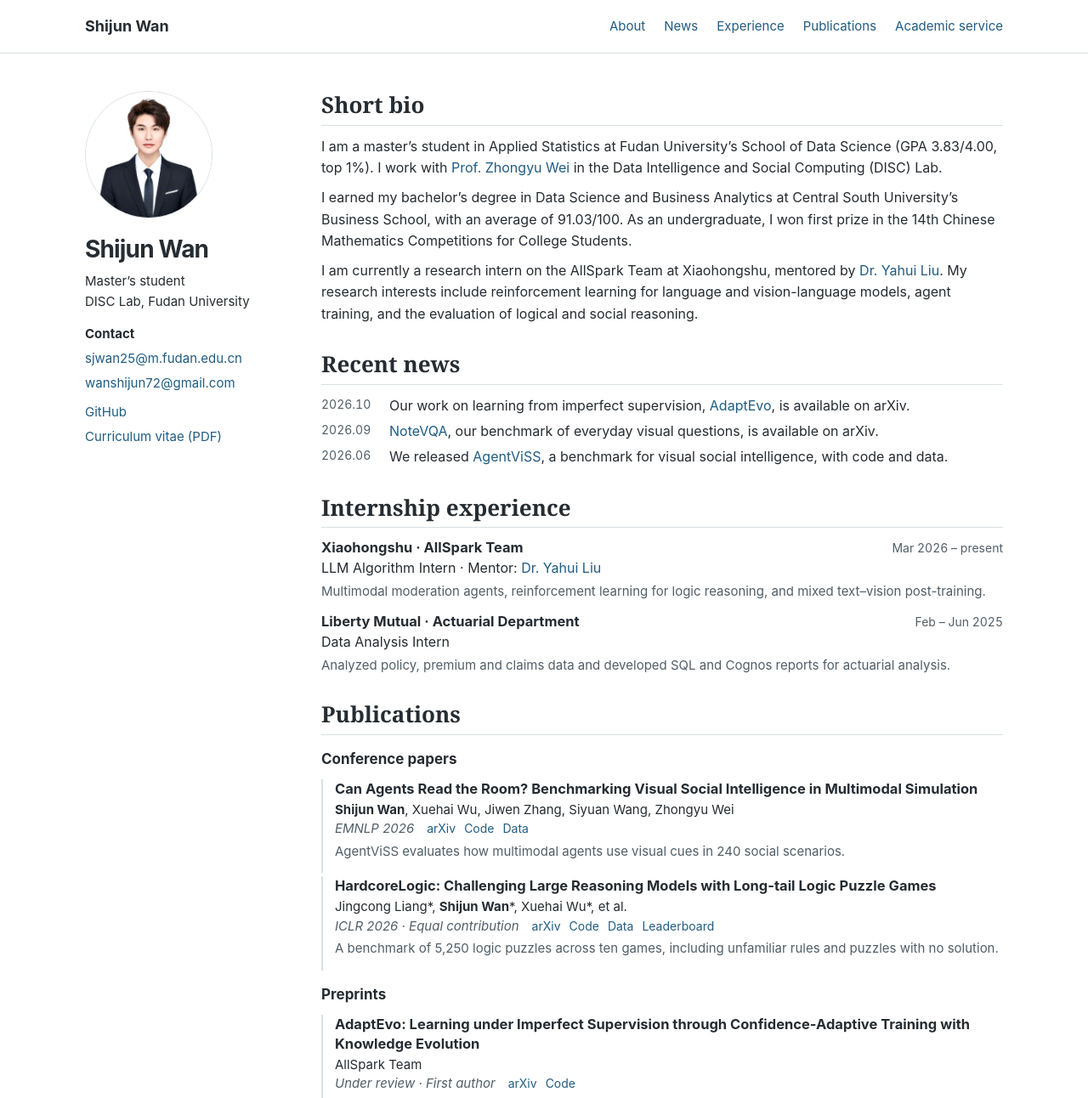
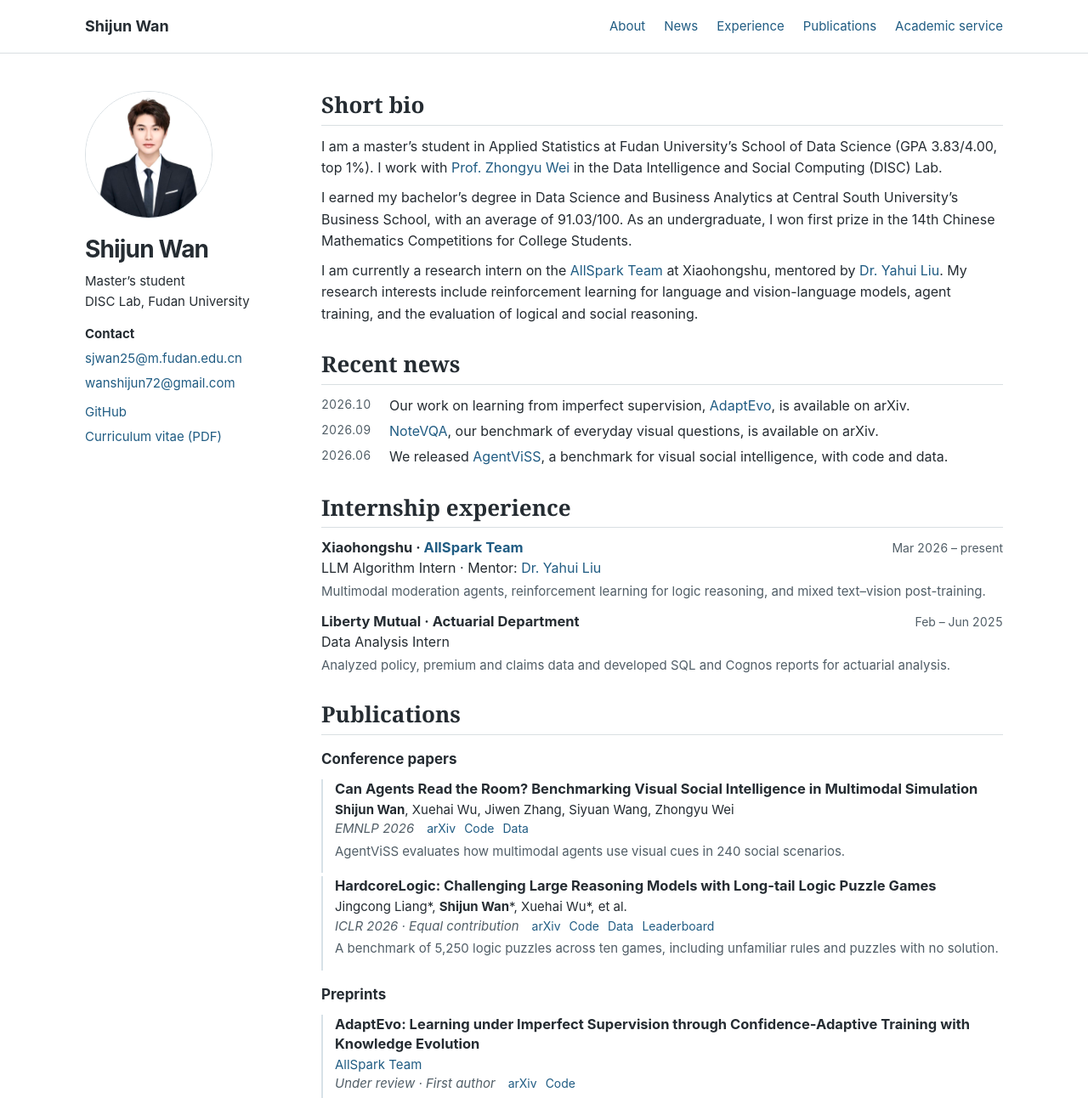
Before and after one commit to JunsWan/junswan.github.io, a plain HTML site: page index.html in a window 1280 px wide. Shown: the top 1292 px of the page at 85% size. Drawn offline with Linux system fonts and the light colour scheme.

Commit message:
Link AllSpark Team mentions to its Hugging Face profile

```diff
--- a/index.html
+++ b/index.html
@@ -17,20 +17,20 @@
 <section id="about"><h2>Short bio</h2>
 <p>I am a master’s student in Applied Statistics at Fudan University’s School of Data Science (GPA 3.83/4.00, top 1%). I work with <a href="https://scholar.google.com/citations?user=AjLDxxgAAAAJ&amp;hl=en">Prof. Zhongyu Wei</a> in the Data Intelligence and Social Computing (DISC) Lab.</p>
 <p>I earned my bachelor’s degree in Data Science and Business Analytics at Central South University’s Business School, with an average of 91.03/100. As an undergraduate, I won first prize in the 14th Chinese Mathematics Competitions for College Students.</p>
-<p>I am currently a research intern on the AllSpark Team at Xiaohongshu, mentored by <a href="https://yhlleo.github.io/">Dr. Yahui Liu</a>. My research interests include reinforcement learning for language and vision-language models, agent training, and the evaluation of logical and social reasoning.</p>
+<p>I am currently a research intern on the <a href="https://huggingface.co/AllSpark-Research">AllSpark Team</a> at Xiaohongshu, mentored by <a href="https://yhlleo.github.io/">Dr. Yahui Liu</a>. My research interests include reinforcement learning for language and vision-language models, agent training, and the evaluation of logical and social reasoning.</p>
 </section>
 <section id="news"><h2>Recent news</h2>
 <ul class="news"><li><time>2026.10</time><div>Our work on learning from imperfect supervision, <a href="https://arxiv.org/abs/2610.11354">AdaptEvo</a>, is available on arXiv.</div></li><li><time>2026.09</time><div><a href="https://arxiv.org/abs/2609.15695">NoteVQA</a>, our benchmark of everyday visual questions, is available on arXiv.</div></li><li><time>2026.06</time><div>We released <a href="https://github.com/JunsWan/AgentViSS">AgentViSS</a>, a benchmark for visual social intelligence, with code and data.</div></li></ul>
 </section>
 <section id="experience"><h2>Internship experience</h2>
-<article class="record"><div class="record-top"><h3>Xiaohongshu · AllSpark Team</h3><span>Mar 2026 – present</span></div><div>LLM Algorithm Intern · Mentor: <a href="https://yhlleo.github.io/">Dr. Yahui Liu</a></div><p>Multimodal moderation agents, reinforcement learning for logic reasoning, and mixed text–vision post-training.</p></article><article class="record"><div class="record-top"><h3>Liberty Mutual · Actuarial Department</h3><span>Feb – Jun 2025</span></div><div>Data Analysis Intern</div><p>Analyzed policy, premium and claims data and developed SQL and Cognos reports for actuarial analysis.</p></article>
+<article class="record"><div class="record-top"><h3>Xiaohongshu · <a href="https://huggingface.co/AllSpark-Research">AllSpark Team</a></h3><span>Mar 2026 – present</span></div><div>LLM Algorithm Intern · Mentor: <a href="https://yhlleo.github.io/">Dr. Yahui Liu</a></div><p>Multimodal moderation agents, reinforcement learning for logic reasoning, and mixed text–vision post-training.</p></article><article class="record"><div class="record-top"><h3>Liberty Mutual · Actuarial Department</h3><span>Feb – Jun 2025</span></div><div>Data Analysis Intern</div><p>Analyzed policy, premium and claims data and developed SQL and Cognos reports for actuarial analysis.</p></article>
 </section>
 <section id="research"><h2>Publications</h2>
 <h3 class="subhead">Conference papers</h3>
 <article class="paper"><h4 lang="en"><a href="https://arxiv.org/abs/2606.15152">Can Agents Read the Room? Benchmarking Visual Social Intelligence in Multimodal Simulation</a></h4><div class="authors" lang="en"><strong>Shijun Wan</strong>, Xuehai Wu, Jiwen Zhang, Siyuan Wang, Zhongyu Wei</div><div class="publine"><em>EMNLP 2026</em><span class="resources"><a href="https://arxiv.org/abs/2606.15152">arXiv</a> <a href="https://github.com/JunsWan/AgentViSS">Code</a> <a href="https://huggingface.co/datasets/JunsWan/AgentViSS">Data</a></span></div><p>AgentViSS evaluates how multimodal agents use visual cues in 240 social scenarios.</p></article>
 <article class="paper"><h4 lang="en"><a href="https://arxiv.org/abs/2510.12563">HardcoreLogic: Challenging Large Reasoning Models with Long-tail Logic Puzzle Games</a></h4><div class="authors" lang="en">Jingcong Liang*, <strong>Shijun Wan</strong>*, Xuehai Wu*, et al.</div><div class="publine"><em>ICLR 2026 · Equal contribution</em><span class="resources"><a href="https://arxiv.org/abs/2510.12563">arXiv</a> <a href="https://github.com/ljcleo/hardcore-logic">Code</a> <a href="https://huggingface.co/datasets/xhWu-fd/HardcoreLogic">Data</a> <a href="https://huggingface.co/spaces/JunsWan/HardcoreLogic">Leaderboard</a></span></div><p>A benchmark of 5,250 logic puzzles across ten games, including unfamiliar rules and puzzles with no solution.</p></article>
 <h3 class="subhead">Preprints</h3>
-<article class="paper"><h4 lang="en"><a href="https://arxiv.org/abs/2610.11354">AdaptEvo: Learning under Imperfect Supervision through Confidence-Adaptive Training with Knowledge Evolution</a></h4><div class="authors" lang="en">AllSpark Team</div><div class="publine"><em>Under review · First author</em><span class="resources"><a href="https://arxiv.org/abs/2610.11354">arXiv</a> <a href="https://github.com/AllSpark-Research/AdaptEvo">Code</a></span></div><p>AdaptEvo adapts outcome and process rewards to the reliability of each label and refines decision guidance from recurring training errors.</p></article>
+<article class="paper"><h4 lang="en"><a href="https://arxiv.org/abs/2610.11354">AdaptEvo: Learning under Imperfect Supervision through Confidence-Adaptive Training with Knowledge Evolution</a></h4><div class="authors" lang="en"><a href="https://huggingface.co/AllSpark-Research">AllSpark Team</a></div><div class="publine"><em>Under review · First author</em><span class="resources"><a href="https://arxiv.org/abs/2610.11354">arXiv</a> <a href="https://github.com/AllSpark-Research/AdaptEvo">Code</a></span></div><p>AdaptEvo adapts outcome and process rewards to the reliability of each label and refines decision guidance from recurring training errors.</p></article>
 <article class="paper"><h4 lang="en"><a href="https://arxiv.org/abs/2609.15695">NoteVQA: Benchmarking VLMs on Real-Life Questions from Human Communities</a></h4><div class="authors" lang="en">Haonan Jiang, Guojian Zhan, Jiancong Xie, <strong>Shijun Wan</strong>, et al.</div><div class="publine"><em>Under review · Co-author</em><span class="resources"><a href="https://arxiv.org/abs/2609.15695">arXiv</a></span></div><p>A visual question answering benchmark built from 252 questions people asked in online communities.</p></article>
 </section>
 <section id="service"><h2>Academic service</h2>
```
